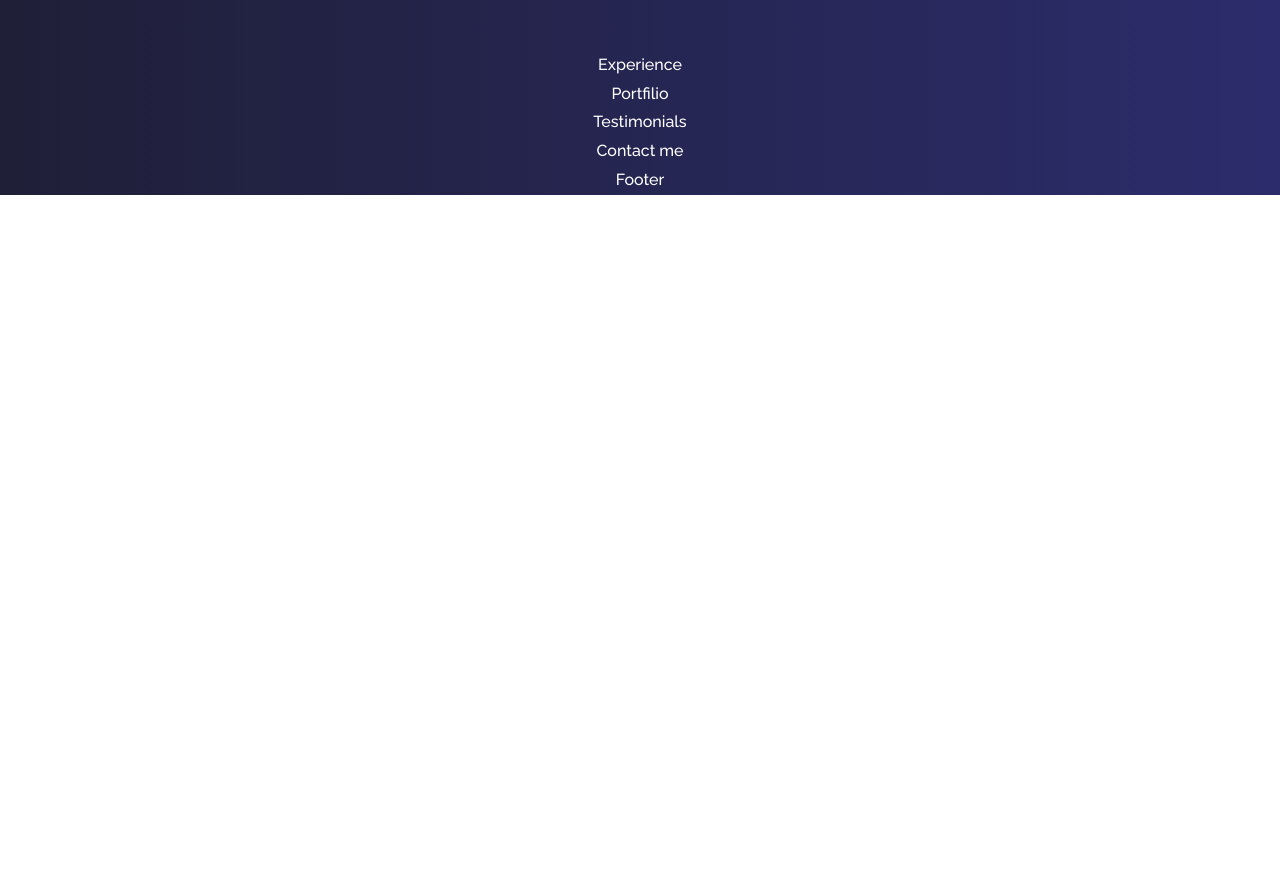
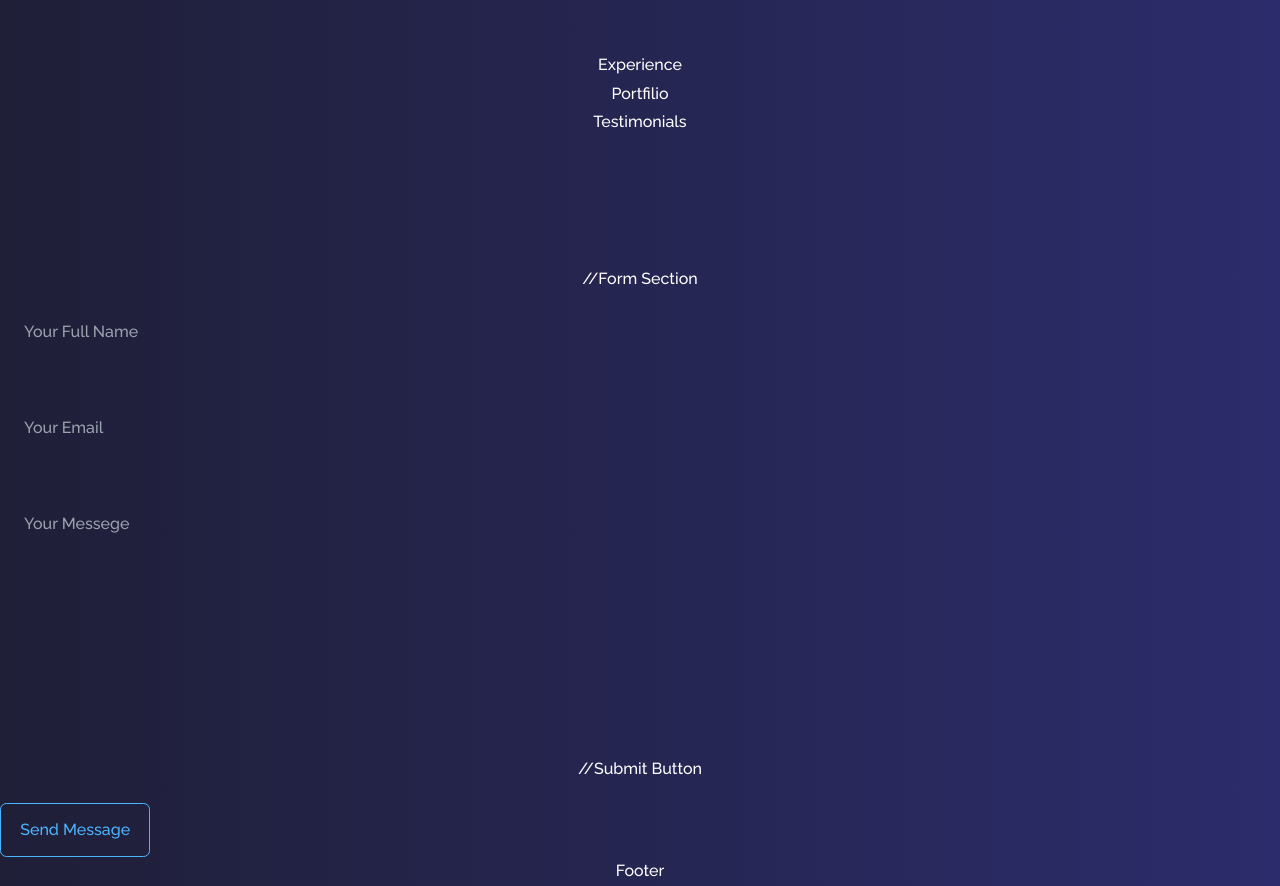
Before and after one commit to MykhailoTanchuk/homepage, a React (Create React App) app: page / in a window 1280 px wide. Shown: the part 1500-2386 px from the top of the page. Before the commit the page ends 1695 px from the top, so only its background shows below. Built offline with nearby package versions, Linux system fonts and the light colour scheme.

Commit message:
first commit

```diff
--- a/src/components/contact/Contact.jsx
+++ b/src/components/contact/Contact.jsx
@@ -1,11 +1,41 @@
-import React from 'react';
-
+import React from "react";
+//importing css file
+import "./contact.module.css";
+//importing useRef and emailjs
+import { useRef } from "react";
+import emailjs from "emailjs-com";
 const Contact = () => {
-    return (
-        <div>
-            Contact me
-        </div>
+  const form = useRef();
+  const sendEmail = (e) => {
+    e.preventDefault();
+    emailjs.sendForm(
+      "SERVICE_ID",
+      "TEMPLATE_ID",
+      form.current,
+      "PUBLIC_KEY"
     );
+    e.target.reset();
+  };
+  return (
+    <section>
+        //Form Section
+      <form ref={form} onSubmit={sendEmail}>
+        <input type="text" name="name" placeholder="Your Full Name" required />
+        <input type="email" name="email" placeholder="Your Email" required />
+        <textarea
+          name="message"
+          id="10"
+          rows="7"
+          placeholder="Your Messege"
+          required
+        ></textarea>
+        //Submit Button
+        <button type="submit" className="btn btn-primary">
+          Send Message
+        </button>
+      </form>
+    </section>
+  );
 };
 
 export default Contact;
--- a/src/components/contact/contact.module.css
+++ b/src/components/contact/contact.module.css
@@ -0,0 +1,41 @@
+/*=================FORM================*/
+form{
+    display:flex;
+    flex-direction: column;
+    gap:1.2rem;
+}
+
+input,textarea{
+    width:100%;
+    padding:1.5rem;
+    border-radius:0.5rem;
+    background:transparent;
+    border:2px solid var(--color-primary-variant);
+    resize:none;
+    color:var(--color-white);
+}
+
+/*========Button=========*/
+
+.btn{
+    width:max-content;
+    display:inline-block;
+    color:var(--color-primary);
+    padding:0.75rem 1.2rem;
+    cursor:pointer;
+    border:1px solid var(--color-primary);
+    transition:var(--transition);
+    border-radius:10px;
+
+}
+
+.btn:hover{
+    background:var(--color-white);
+    color:var(--color-bg);
+    border-color:transparent;
+
+}
+.btn-primary{
+    background:var(--color-primary);
+    color:var(--color-bg);
+}
--- a/src/components/nav/Nav.jsx
+++ b/src/components/nav/Nav.jsx
@@ -1,7 +1,7 @@
 import React from 'react';
 import {AiFillHome, AiOutlineFundProjectionScreen} from 'react-icons/ai';
 import {SiAboutdotme} from 'react-icons/si';
-
+import './Nav.module.css';
 const Nav = () => {
 
     return (
```
